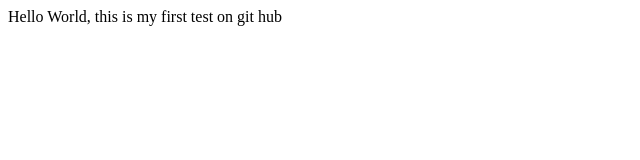
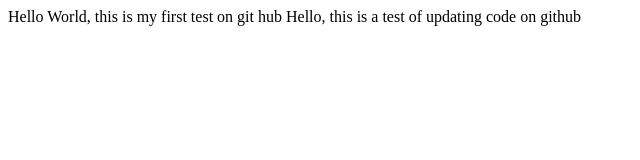
Before and after one commit to WesleyRS-creator/2-Second_test_git, a plain HTML site: page index.html in a window 1280 px wide. Shown: the whole page, without its empty margins (0-640 px from the left). Drawn offline with Linux system fonts and the light colour scheme.

Commit message:
Mise à jour de la page index.html avec les nouvelles fonctionnalités

```diff
--- a/index.html
+++ b/index.html
@@ -8,5 +8,7 @@
 </head>
 <body>
     Hello World, this is my first test on git hub
+
+    Hello, this is a test of updating code on github
 </body>
 </html>
```
